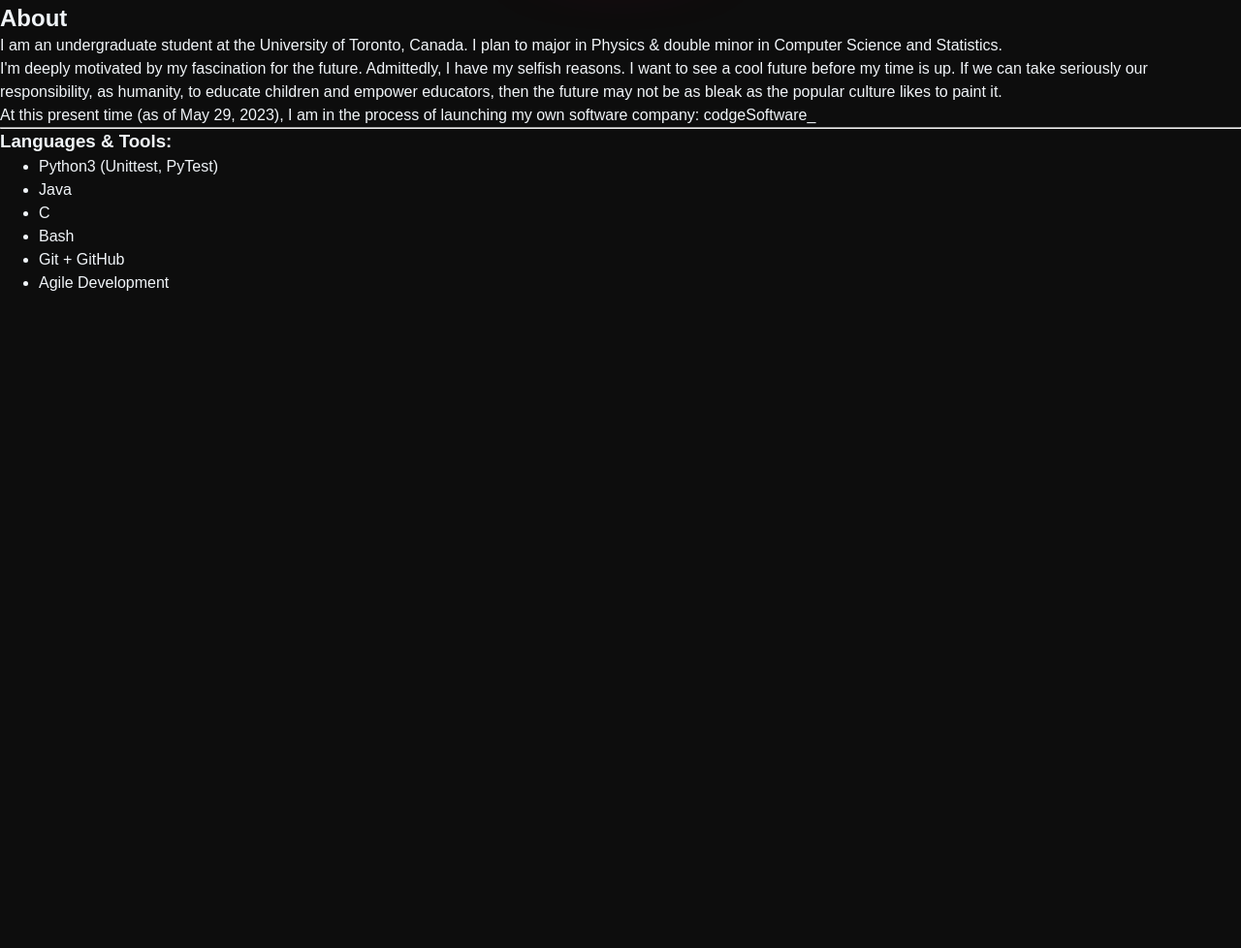
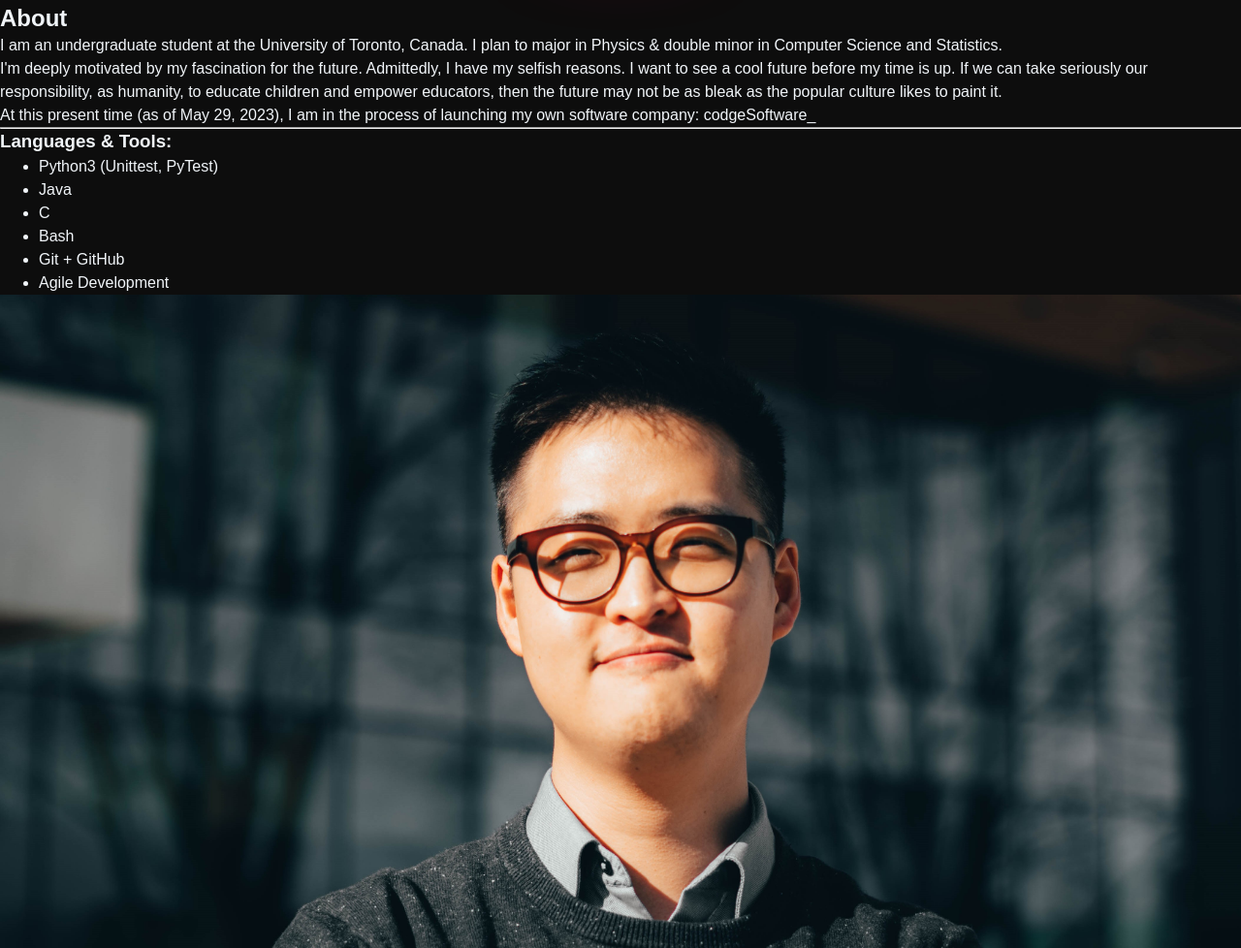
Before and after one commit to coolhuip/codgeSoftware-beta, a website built with Vite: page my-portfolio/index.html in a window 1280 px wide. Shown: the part 982-1960 px from the top of the page at 97% size. Before the commit the page ends 1286 px from the top, so only its background shows below. Built offline with nearby package versions, Linux system fonts and the light colour scheme; a web font is replaced by a local one.

Commit message:
Add a second portrait img

```diff
--- a/my-portfolio/index.html
+++ b/my-portfolio/index.html
@@ -105,7 +105,7 @@
           </ul>
         </div>
         <div>
-          <img src="" alt="" />
+          <img src="/danny-han-02-cropped.JPG" alt="self-portrait" />
         </div>
 
     </main>
```
Also changed, not shown: my-portfolio/public/danny-han-02-cropped.JPG (added).
